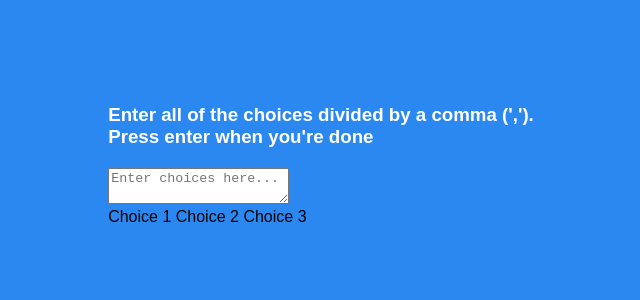
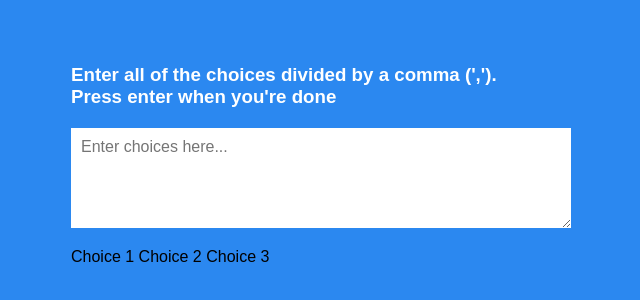
Before and after one commit to vagfou/random-choice-picker, a plain HTML site: page index.html in a window 1280 px wide. Shown: the part 240-540 px from the top of the page, without its empty margins (319-959 px from the left). Drawn offline with Linux system fonts and the light colour scheme; a web font is replaced by a local one.

Commit message:
textarea styled

```diff
--- a/style.css
+++ b/style.css
@@ -20,3 +20,18 @@ h3 {
   color: #fff;
   margin: 10px 0 20px;
 }
+
+.container {
+  width: 500px;
+}
+
+textarea {
+  border: none;
+  display: block;
+  width: 100%;
+  height: 100px;
+  font-family: inherit;
+  padding: 10px;
+  margin: 0 0 20px;
+  font-size: 16px;
+}
```
